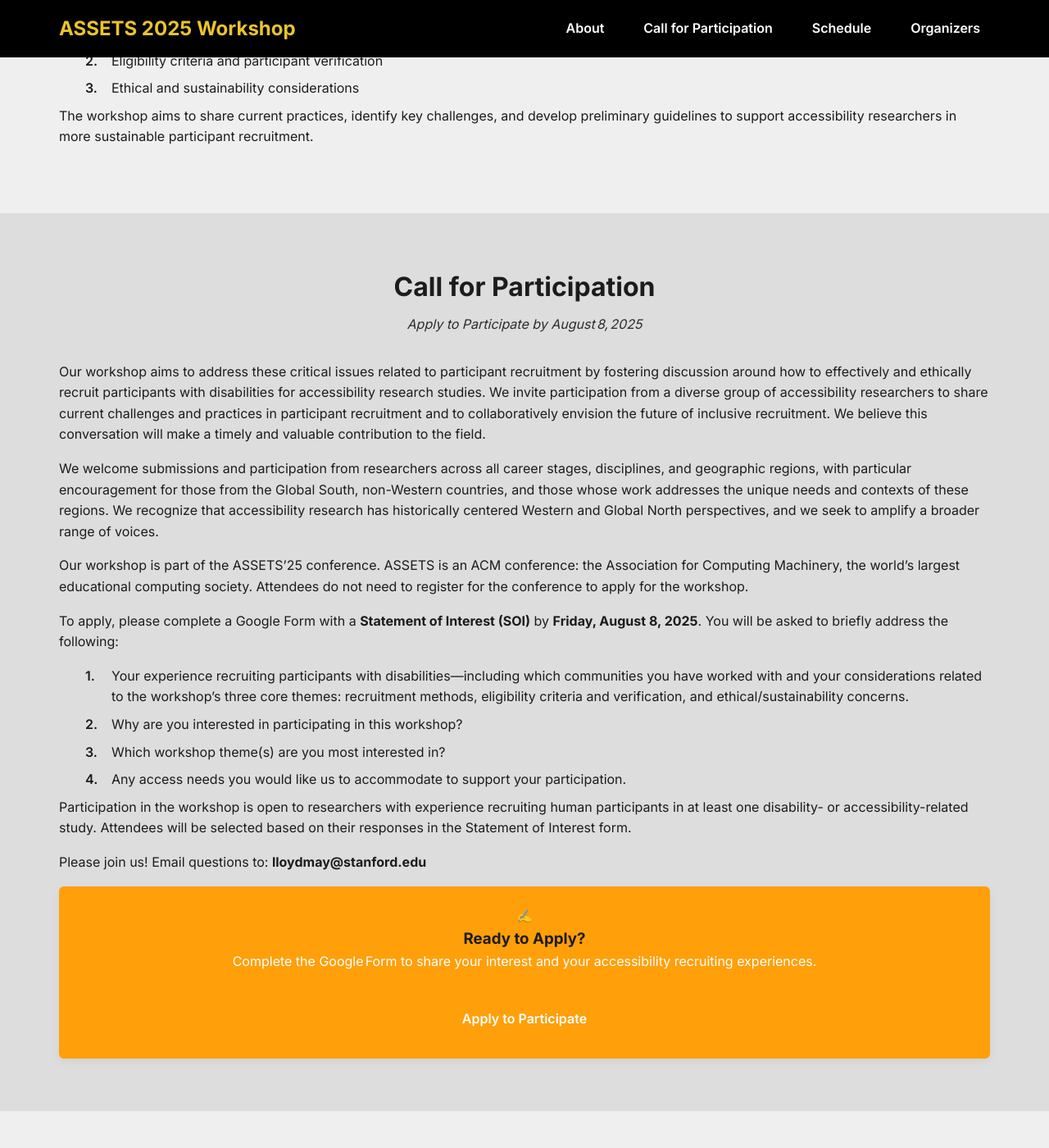
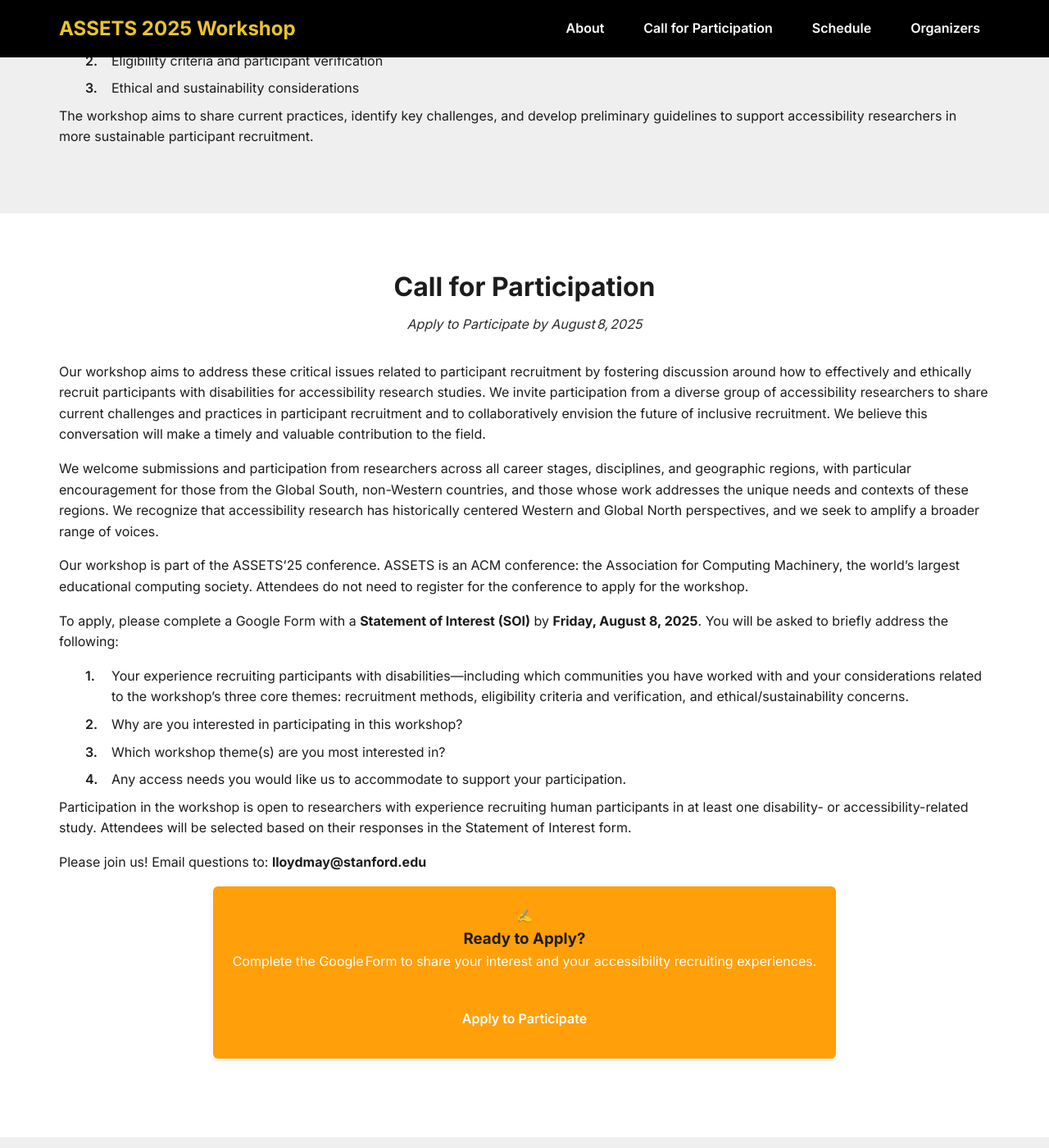
Before and after one commit to assets-recruitment-2025/assets-recruitment-2025.github.io, a Jekyll site: the page built from index.md, in a window 1280 px wide and 1400 px high, scrolled down 872 px. Shown: the whole window at 82% size. Built offline with Jekyll 4.4.1, drawn with Linux system fonts in a browser that asks for light colours.

Commit message:
Call for Participation

```diff
--- a/assets/css/style.css
+++ b/assets/css/style.css
@@ -494,30 +494,28 @@
   text-align: center;
 }
 
-/* —— Call for Participation: simplified 3‑card grid —— */
-.call-for-participation {
-  max-width: var(--site-max);
+/* 1) Full‑width Call section background + padded content */
+#participate {
+  background: var(--clr-bg);
   padding: 4rem 2rem;
-  background: var(--clr-bg);
 }
 
-/* then constrain the inner grid & panel just like your .content-wrapper does */
-.call-for-participation .call-grid,
-.call-for-participation .selection-panel {
+/* 2) Constrain inner content exactly like your other sections */
+#participate > .site-container {
   max-width: var(--site-max);
   margin: 0 auto;
   padding: 0 var(--site-gutter);
 }
 
-/* Center header text under section */
-.call-for-participation .call-header {
+/* 3) Header centering */
+#participate .call-header {
   text-align: center;
   max-width: 700px;
   margin: 0 auto 2rem;
 }
 
-/* 3‑column grid, falls to 1‑col on narrow screens */
-.call-for-participation .call-grid {
+/* 4) Grid for cards */
+#participate .call-grid {
   display: grid;
   grid-template-columns: repeat(auto-fit, minmax(280px,1fr));
   gap: var(--gap);
@@ -525,64 +523,7 @@
   justify-items: center;
 }
 
-/* Base card styling */
-.call-for-participation .call-card {
-  background: var(--clr-surface);
-  padding: 1.5rem;
-  border-radius: var(--radius);
-  box-shadow: 0 4px 12px rgba(0,0,0,0.05);
-  transition: transform 0.2s, box-shadow 0.2s;
-}
-.call-for-participation .call-card:hover {
-  transform: translateY(-4px);
-  box-shadow: 0 8px 20px rgba(0,0,0,0.1);
-}
-
-/* Icon above each card */
-.call-for-participation .call-card-icon {
-  font-size: 2.25rem;
-  margin-bottom: 0.75rem;
-  display: inline-block;
-}
-
-/* CTA card overrides */
-.call-for-participation .call-card--cta {
-  background: var(#cfcfd0);
-  max-width: 300px;
-  text-align: center;
-  justify-content: center;
-}
-.call-for-participation .call-card--cta .call-card-icon {
-  font-size: 2.75rem;
-}
-.call-for-participation .call-card--cta .btn {
-  margin-top: 1rem;
-}
-
-/* Attendee selection panel (full‑width but constrained) */
-.call-for-participation .selection-panel {
-  background: var(--clr-surface);
-  padding: 1.5rem;
-  border-radius: var(--radius);
-  box-shadow: 0 4px 12px rgba(0,0,0,0.05);
-  margin: 0 auto;
-}
-.call-for-participation .selection-panel h3 {
-  margin-top: 0;
-  margin-bottom: 0.75rem;
-}
-.call-for-participation .selection-panel ol {
-  padding-left: 1.25rem;
-  margin: 0 auto;
-}
-.call-intro {
-  max-width: var(--site-max);
-  margin: auto auto;
-  font-size: 1.05rem;
-  color: var(--clr-text-muted);
-}
-
-/* Base card style for *any* .call-card on the page */
+/* 5) Base card style (applies everywhere you use .call-card) */
 .call-card {
   background: var(--clr-surface);
   padding: 1.5rem;
@@ -595,13 +536,12 @@
   box-shadow: 0 8px 20px rgba(0,0,0,0.1);
 }
 
-/* CTA override when inside #participate */
+/* 6) CTA override specifically inside #participate */
 #participate .call-card--cta {
   background: var(--clr-accent);
   color: #fff;
   text-align: center;
 }
-
 #participate .call-card--cta .btn {
   margin-top: 1rem;
 }
```
